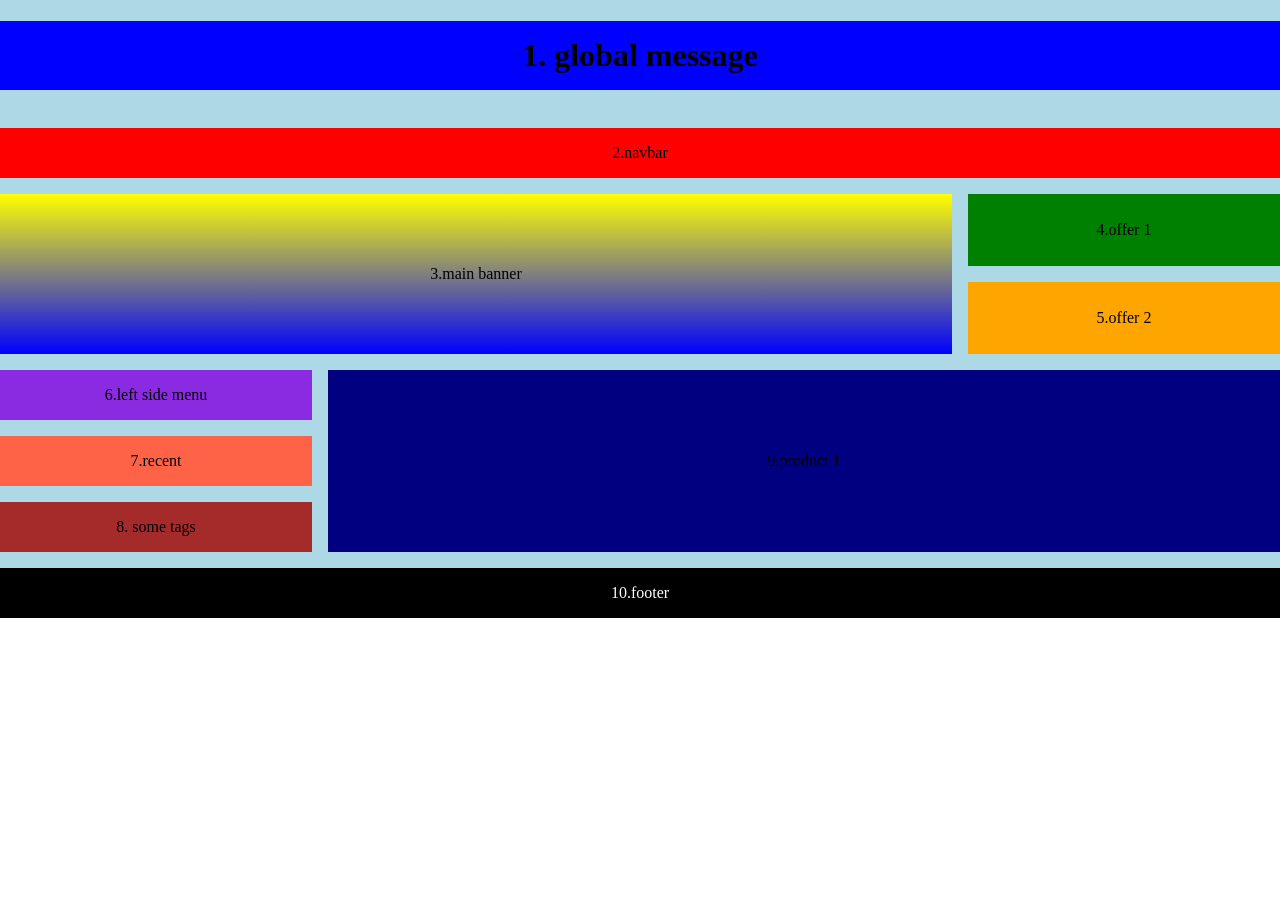
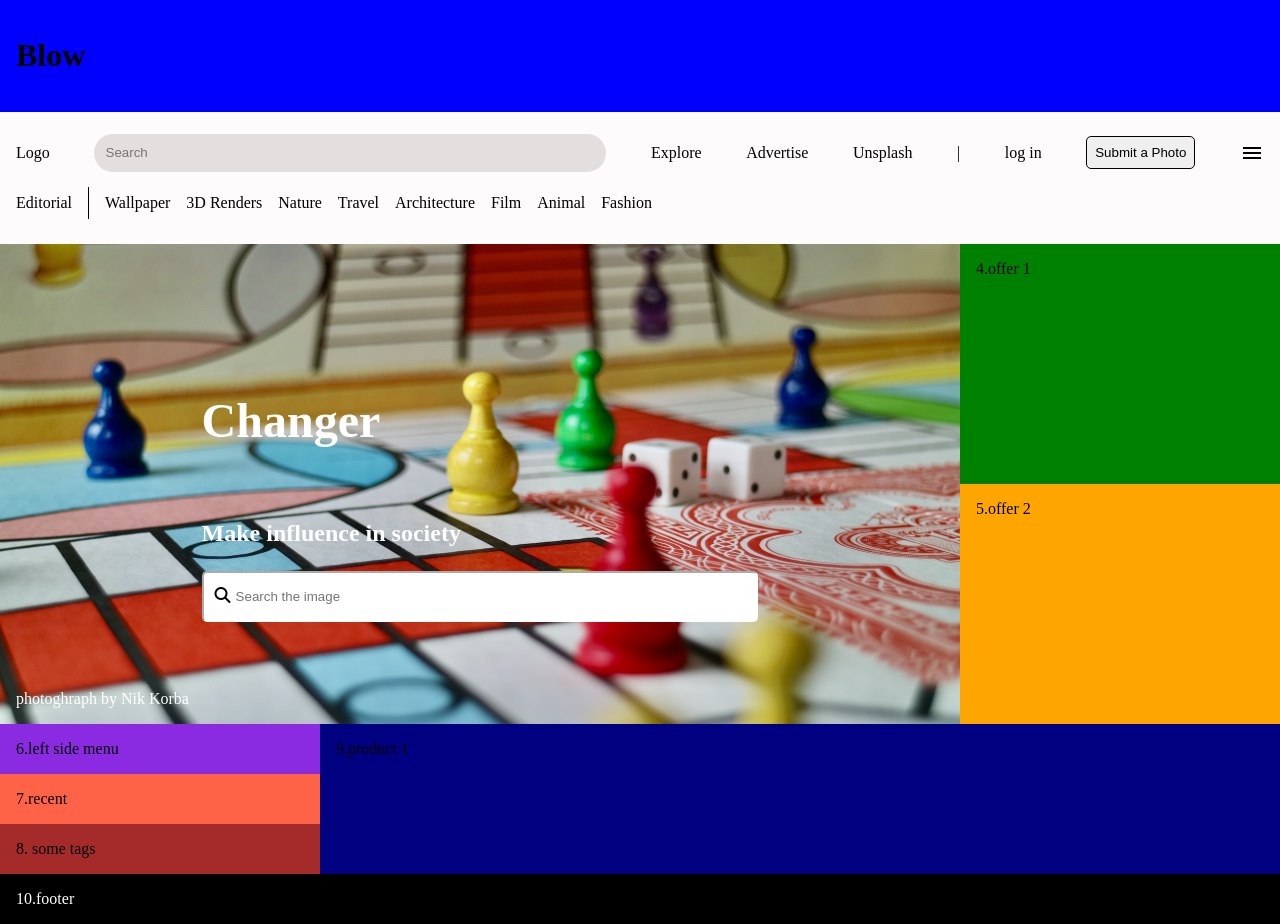
Before and after one commit to andrewphanpuspo2000/grid-basic-project, a plain HTML site: page index.html in a window 1280 px wide. Before the commit the page ends 800 px from the top, so only its background shows below. Drawn offline with nearby package versions, Linux system fonts and the light colour scheme.

Commit message:
grid project header and banner update

```diff
--- a/index.html
+++ b/index.html
@@ -6,12 +6,63 @@
     <meta name="viewport" content="width=device-width, initial-scale=1.0" />
     <link rel="stylesheet" href="./style.css" />
     <title>Dummy e-commerce</title>
+    <link
+      rel="stylesheet"
+      href="https://cdnjs.cloudflare.com/ajax/libs/font-awesome/6.4.0/css/all.min.css"
+      integrity="sha512-iecdLmaskl7CVkqkXNQ/ZH/XLlvWZOJyj7Yy7tcenmpD1ypASozpmT/E0iPtmFIB46ZmdtAc9eNBvH0H/ZpiBw=="
+      crossorigin="anonymous"
+      referrerpolicy="no-referrer"
+    />
+    <link
+      rel="stylesheet"
+      href="https://fonts.googleapis.com/css2?family=Material+Symbols+Outlined:opsz,wght,FILL,GRAD@48,400,0,0"
+    />
   </head>
   <body>
     <div class="wrapper">
-      <h1>1. global message</h1>
-      <header>2.navbar</header>
-      <div class="banner">3.main banner</div>
+      <div class="title">
+        <h1>Blow</h1>
+      </div>
+      <header>
+        <div class="headercontainer">
+          <div class="header1">
+            <p>Logo</p>
+            <input type="text" placeholder="Search" />
+            <p>Explore</p>
+            <p>Advertise</p>
+            <p>Unsplash</p>
+            <p>|</p>
+            <p>log in</p>
+            <button>Submit a Photo</button>
+            <span class="material-symbols-outlined"> menu </span>
+          </div>
+          <div class="header2">
+            <p>Editorial</p>
+            <div class="line"></div>
+            <p>Wallpaper</p>
+            <p>3D Renders</p>
+            <p>Nature</p>
+            <p>Travel</p>
+            <p>Architecture</p>
+            <p>Film</p>
+            <p>Animal</p>
+            <p>Fashion</p>
+          </div>
+        </div>
+      </header>
+      <div class="banner">
+        <div class="mainbannercontainer">
+          <p class="motto">Changer</p>
+          <p class="note">Make influence in society</p>
+          <div class="inputBox">
+            <i class="fa-solid fa-magnifying-glass"></i>
+            <input type="text" placeholder="Search the image" />
+          </div>
+        </div>
+        <div class="photographer">
+          <p>photoghraph by Nik Korba</p>
+        </div>
+      </div>
       <div class="off1">4.offer 1</div>
       <div class="off2">5.offer 2</div>
       <div class="side-menu">6.left side menu</div>
--- a/style.css
+++ b/style.css
@@ -9,7 +9,7 @@ body {
   /* padding: 10px; */
 
   display: grid;
-  gap: 1rem;
+  /* gap: 1rem; */
   grid-template-columns: 1fr 2fr 1fr;
   grid-template-areas:
     "h1 h1 h1"
@@ -22,24 +22,103 @@ body {
     "footer footer footer";
 }
 .wrapper > * {
-  display: grid;
+  /* display: grid;
   justify-content: center;
-  align-items: center;
+  align-items: center; */
   padding: 1rem;
 }
 
-h1 {
+.title {
   background: blue;
   grid-area: h1;
+  margin-top: 0;
 }
 header {
-  background: red;
+  background: rgb(253, 251, 251);
   grid-area: header;
+  margin-top: 0;
+}
+.headercontainer {
+  display: flex;
+  flex-direction: column;
+}
+header .header1 {
+  display: flex;
+  align-items: center;
+  justify-content: space-between;
+}
+header .header1 input {
+  border-radius: 50px;
+  width: 40vw;
+  border: none;
+  padding: 0.7rem;
+  background: rgba(226, 221, 221, 0.932);
+}
+header .header1 button {
+  border: 1px solid;
+  padding: 0.5rem;
+  border-radius: 5px;
+}
+header .header1 i {
+  position: relative;
+  left: 1.5rem;
+}
+header .header2 {
+  display: flex;
+  align-items: center;
+  gap: 1rem;
+}
+header .header2 .line {
+  width: 1px;
+  height: 2rem;
+  background: black;
 }
 .banner {
-  background: linear-gradient(yellow, blue);
+  background: url("./assets/nik-korba-3WceTBlUoMs-unsplash.jpg") center;
+  background-size: cover;
+  width: auto;
   grid-area: banner;
-  min-height: 20vh;
+  min-height: 60vh;
+  display: flex;
+  justify-content: center;
+  align-items: center;
+  position: relative;
+}
+.banner .mainbannercontainer {
+  display: flex;
+  flex-direction: column;
+  justify-content: center;
+  width: 60%;
+}
+.banner .mainbannercontainer .motto {
+  font-size: 300%;
+  font-weight: bold;
+  color: white;
+}
+.banner .mainbannercontainer .note {
+  font-size: 150%;
+  font-weight: bold;
+  color: white;
+}
+.banner .mainbannercontainer input {
+  padding: 1rem 1rem 1rem 2rem;
+  border-radius: 5px;
+  border-color: white;
+  width: 100%;
+}
+.banner .photographer {
+  position: absolute;
+  bottom: 0;
+  left: 1rem;
+  color: white;
+}
+.banner .inputBox {
+  position: relative;
+}
+.banner .inputBox i {
+  position: absolute;
+  top: 1rem;
+  left: 0.8rem;
 }
 .off1 {
   background: green;
```
Also changed, not shown: assets/nik-korba-3WceTBlUoMs-unsplash.jpg (added).
